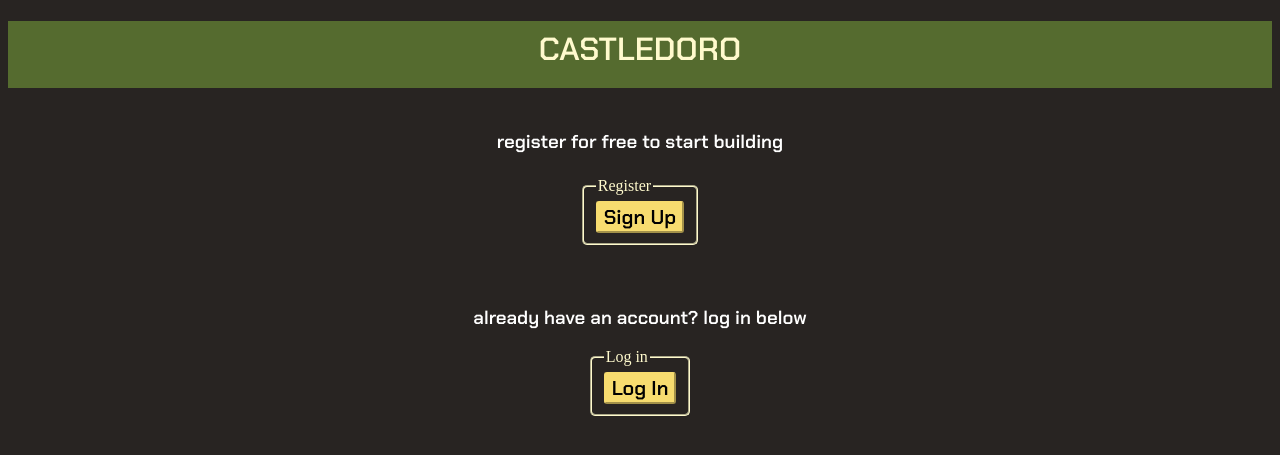
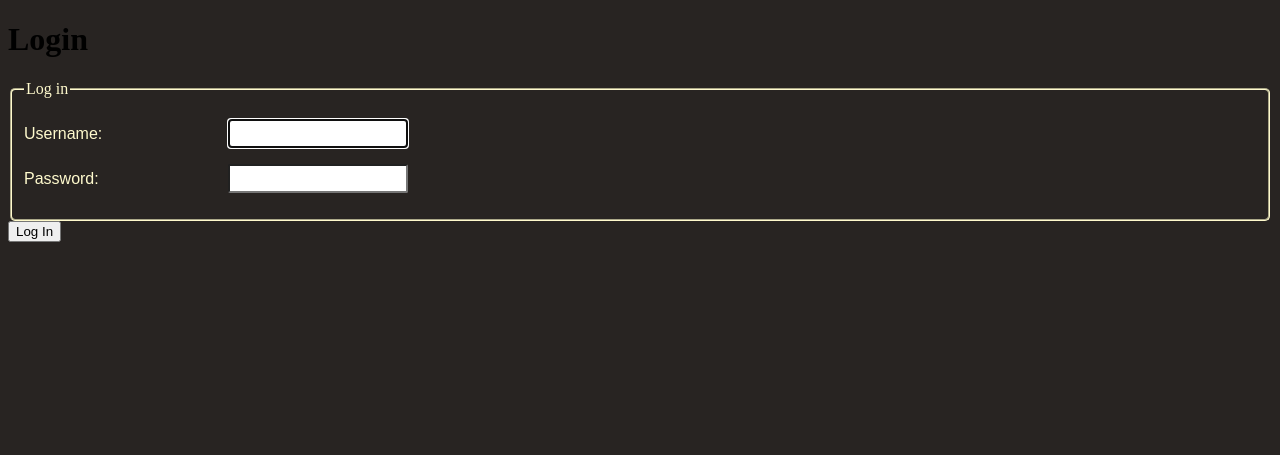
Before and after one commit to JBiondi/castledoro, a Django app: page /login/ in a window 1280 px wide. Shown: the top 455 px of the page. Run offline with Django 3.2, Linux system fonts and the light colour scheme.

Commit message:
Moved log in functionality back to a separate page

```diff
--- a/castledoro_project/settings.py
+++ b/castledoro_project/settings.py
@@ -116,5 +116,5 @@ USE_TZ = True
 STATIC_URL = '/static/'
 
 LOGIN_REDIRECT_URL = 'user_profile_namespace'
-LOGIN_URL = 'homepage_namespace'
-LOGOUT_REDIRECT_URL = 'homepage_namespace'
+LOGIN_URL = 'login_namespace'
+LOGOUT_REDIRECT_URL = 'login_namespace'
--- a/castledoro_project/urls.py
+++ b/castledoro_project/urls.py
@@ -11,7 +11,7 @@ urlpatterns = [
     path('', include('frontend.urls')),
     path('admin/', admin.site.urls),
     path('register/', frontend_views.index, name='homepage_namespace'),
-    path('login/', auth_views.LoginView.as_view(template_name='frontend/index.html'), name='homepage_namespace'),
+    path('login/', auth_views.LoginView.as_view(template_name='frontend/login.html'), name='login_namespace'),
     path('logout/', auth_views.LogoutView.as_view(template_name='frontend/logout.html'), name='logout_namespace'),
     path('user_profile/', user_views.user_profile, name='user_profile_namespace'),
     path('create_new_castle/', castledoro_views.create_new_castle, name='create_castle_namespace'),
--- a/frontend/static/css/styles.css
+++ b/frontend/static/css/styles.css
@@ -59,14 +59,15 @@ body {
     font-size: 20px;
 }
 
-.homepage-login-button {
+.homepage-login-link {
     background-color: #F7DC6F;
-    float: right;
     border-radius: 3px;
     border-color: #F7DC6F;
+    color: black;
     height: 32px;
+    width: 90px;
     font-family: 'Chakra Petch', sans-serif;
-    font-size: 20px;
+    font-size: 22px;
 }
 
 .navigation {
--- a/frontend/templates/frontend/index.html
+++ b/frontend/templates/frontend/index.html
@@ -40,17 +40,8 @@
         </div>
         <br>
         <br>
-        <h3 class="homepage-login-text">already have an account? log in below</h3>
-        <div class="login-form-container">
-            <form class="login-form" method="POST" >
-                {% csrf_token %}
-                <fieldset>
-                    <legend>Log in</legend>
-                    {{ login_form.as_p }}
-                    <button type="submit" class="homepage-login-button">Log In</button>
-                </fieldset>
-            </form>
-        </div>
+        <h3 class="homepage-login-text">already have an account? click below to log in</h3>
+            <a class="homepage-login-link" href="{% url 'login_namespace' %}">Log in</a>
     {% endif %}
 </div>
 
--- a/frontend/templates/frontend/login.html
+++ b/frontend/templates/frontend/login.html
@@ -10,23 +10,21 @@
     <link rel="stylesheet" href="../../static/css/styles.css">
     <link rel="shortcut icon" type="image/png" href="{% static '/img/favi.ico' %}"/>
 </head>
-<body>
+<body style="background-color: #282422">
 
 <h1>Login</h1>
 
+<div class="login-form-container">
+    <form class="login-form" method="POST" >
+        {% csrf_token %}
+        <fieldset>
+            <legend>Log in</legend>
+            {{ form.as_p }}
+        </fieldset>
 
-{#<div class="login-form-container">#}
-{#    <form class="login-form" method="POST" >#}
-{#        {% csrf_token %}#}
-{#        <fieldset>#}
-{#            <legend>Log in</legend>#}
-{#            {{ form.as_p }}#}
-{#        </fieldset>#}
-{##}
-{#        <button type="submit">Log In</button>#}
-{#    </form>#}
-{##}
-{#</div>#}
+        <button type="submit">Log In</button>
+    </form>
+</div>
 
 <script src="{% static "frontend/main.js" %}"></script>
 </body>
```
Also changed, not shown: frontend/views.py (+2 -7 lines).
